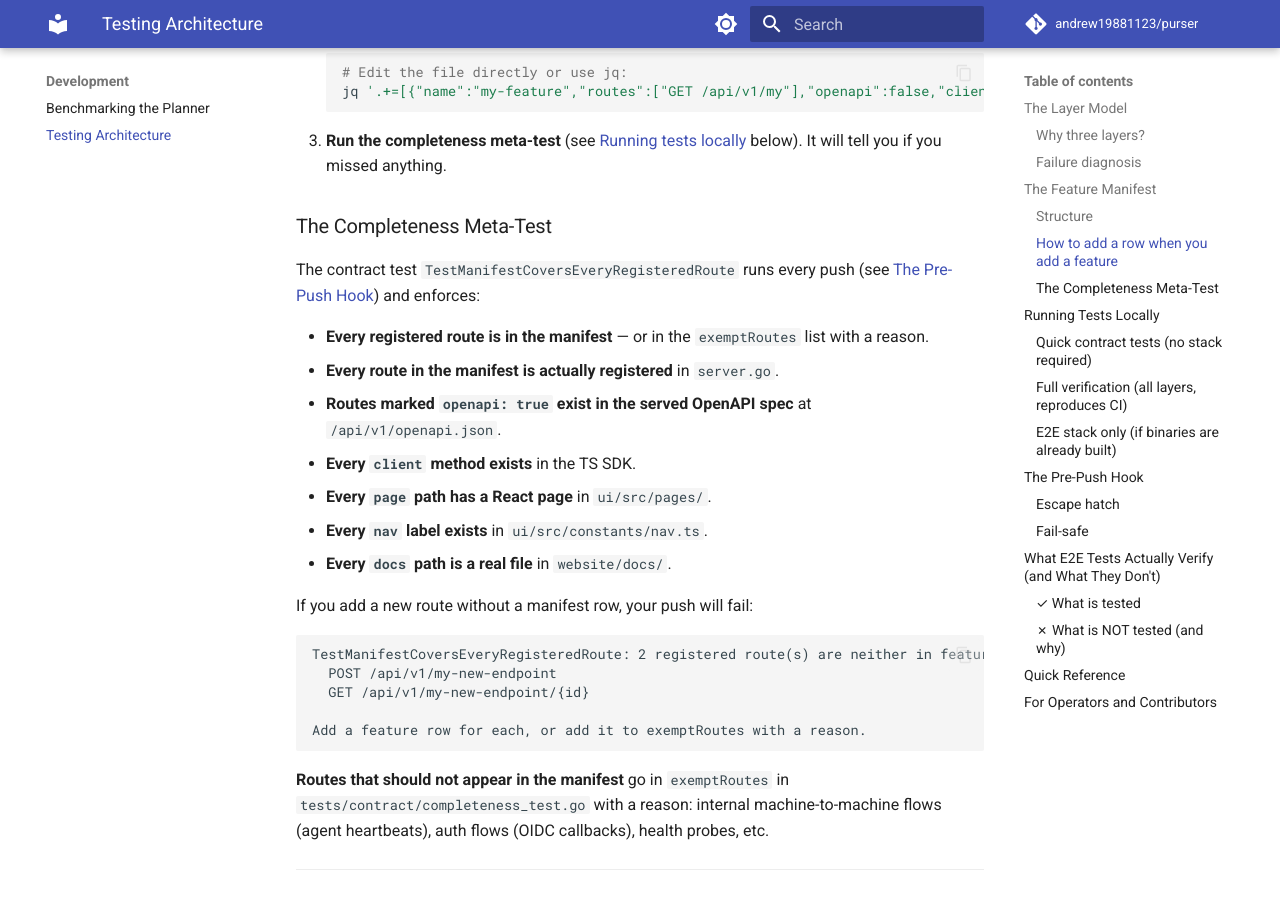
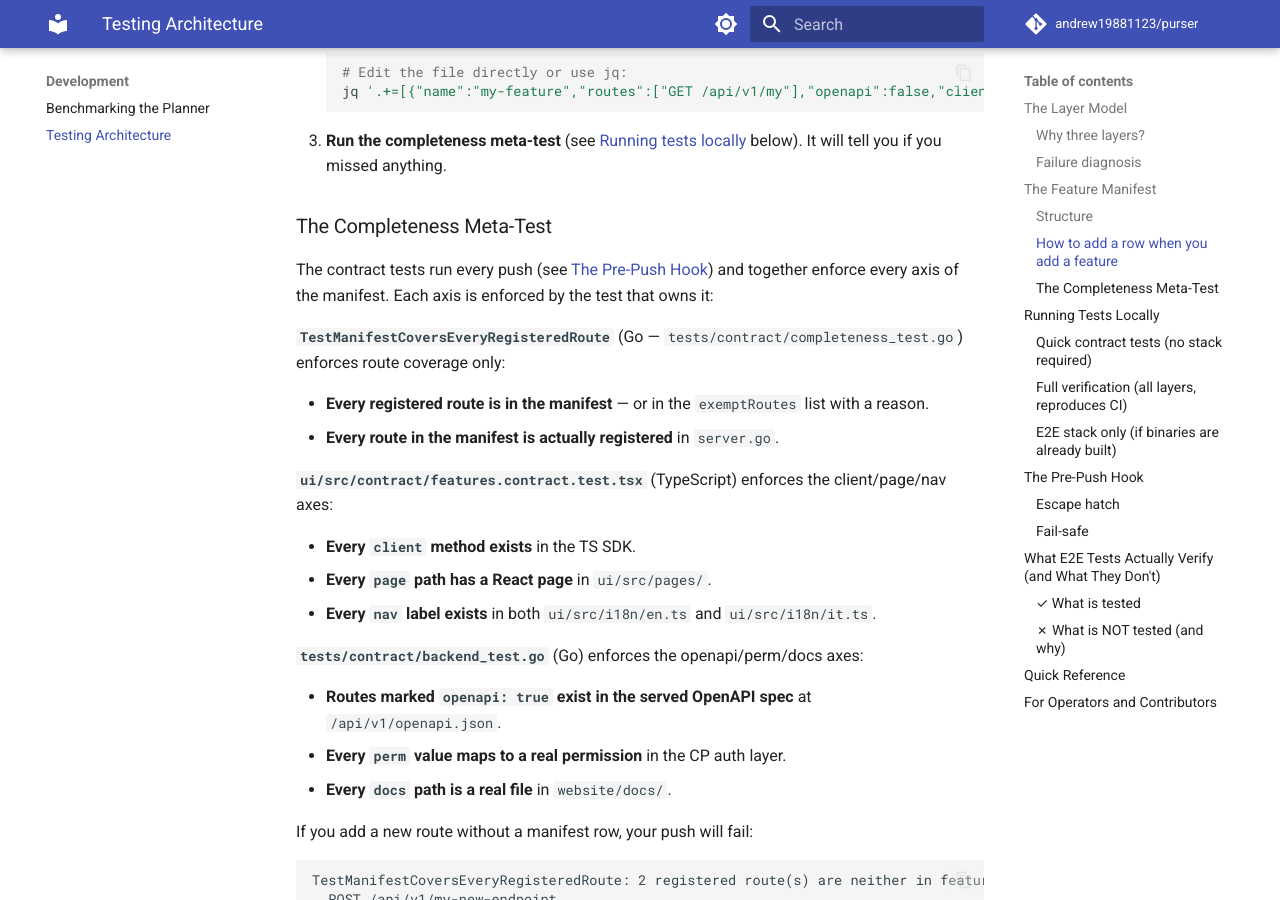
Before and after one commit to andrew19881123/purser, an MkDocs documentation site: the page built from website/docs/development/testing.md, in a window 1280 px wide and 900 px high, scrolled down 2428 px. Built offline with MkDocs 1.6.1 and Material for MkDocs 9.7.7, drawn with Linux system fonts in a browser that asks for light colours; comment, search, counter and statistics services are not loaded; some of the changed text lies outside the part shown.

Commit message:
test,docs: gofmt, correct testing.md facts, list new make targets in help
Final-review must-fixes: gofmt two new files; fix testing.md (core.hooksPath not .git/hooks, nav keys live in i18n not constants/nav.ts, attribute each axis to its real test); add contract/e2e/verify/install-hooks to make help.

Co-Authored-By: Claude <noreply@anthropic.com>
Signed-off-by: andrew19881123 <andrew19881123@gmail.com>

````diff
--- a/website/docs/development/testing.md
+++ b/website/docs/development/testing.md
@@ -61,7 +61,7 @@ Every feature you add must have a row in `tests/contract/features.json`. This fi
 | `openapi` | Whether these routes appear in the served OpenAPI spec | `true` or `false` |
 | `client` | Every client method in the TS SDK that wraps these routes | `"listApiKeys"` |
 | `page` | The UI page path for this feature (or `null` if not UI-exposed) | `"/api-keys"` |
-| `nav` | The nav label key in `ui/src/constants/nav.ts` (or `null`) | `"nav.apiKeys"` |
+| `nav` | The nav label key in `ui/src/i18n/en.ts` and `it.ts` (or `null`) | `"nav.apiKeys"` |
 | `docs` | Path to the public docs page under `website/docs/` | `"configuration/api-keys.md"` |
 | `perm` | The coarse permission that gates the feature (or `null` if unauthenticated) | `"team:keys:create"` |
 | `gated` | Whether the feature requires a Purser license/enterprise flag | `false` |
@@ -78,14 +78,23 @@ Every feature you add must have a row in `tests/contract/features.json`. This fi
 
 ### The Completeness Meta-Test
 
-The contract test `TestManifestCoversEveryRegisteredRoute` runs every push (see [The Pre-Push Hook](#the-pre-push-hook)) and enforces:
+The contract tests run every push (see [The Pre-Push Hook](#the-pre-push-hook)) and together enforce every axis of the manifest. Each axis is enforced by the test that owns it:
+
+**`TestManifestCoversEveryRegisteredRoute`** (Go — `tests/contract/completeness_test.go`) enforces route coverage only:
 
 - **Every registered route is in the manifest** — or in the `exemptRoutes` list with a reason.
 - **Every route in the manifest is actually registered** in `server.go`.
-- **Routes marked `openapi: true` exist in the served OpenAPI spec** at `/api/v1/openapi.json`.
+
+**`ui/src/contract/features.contract.test.tsx`** (TypeScript) enforces the client/page/nav axes:
+
 - **Every `client` method exists** in the TS SDK.
 - **Every `page` path has a React page** in `ui/src/pages/`.
-- **Every `nav` label exists** in `ui/src/constants/nav.ts`.
+- **Every `nav` label exists** in both `ui/src/i18n/en.ts` and `ui/src/i18n/it.ts`.
+
+**`tests/contract/backend_test.go`** (Go) enforces the openapi/perm/docs axes:
+
+- **Routes marked `openapi: true` exist in the served OpenAPI spec** at `/api/v1/openapi.json`.
+- **Every `perm` value maps to a real permission** in the CP auth layer.
 - **Every `docs` path is a real file** in `website/docs/`.
 
 If you add a new route without a manifest row, your push will fail:
@@ -149,7 +158,7 @@ To avoid committing broken contract tests, you can install a local pre-push gate
 make install-hooks
 ```
 
-This installs a git hook at `.git/hooks/pre-push` that runs the fast contract tests before every push. If they fail, the push is blocked:
+This activates the hook by setting `core.hooksPath` to the versioned `tools/hooks/` directory — the hook runs from there on every push, not from a file copied into `.git/hooks/`. If the contract tests fail, the push is blocked:
 
 ```
 pre-push: contract (Go)…
````
Also changed, not shown: 3 other files.
